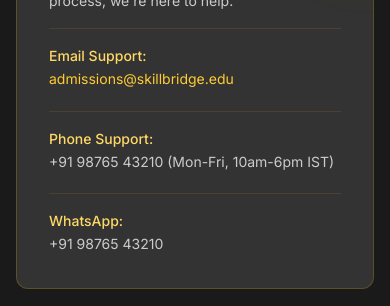
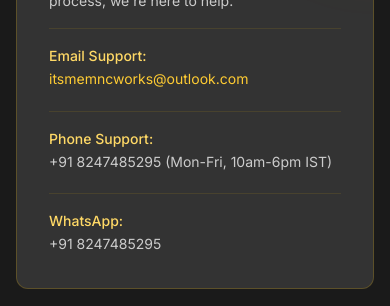
Before and after one commit to Nikhil9989/psb, a Next.js app: page /psb/application-status in a window 390 px wide. Shown: the part 1393-1699 px from the top of the page. Built offline with nearby package versions, Linux system fonts and the light colour scheme.

Commit message:
Update contact information with new email and phone number

```diff
--- a/app/application-status/page.tsx
+++ b/app/application-status/page.tsx
@@ -96,18 +96,18 @@
                 <div className="border-t border-gold-500/10 pt-4">
                   <p className="font-medium text-gold-300">Email Support:</p>
                   <p className="text-obsidian-200">
-                    <a href="mailto:admissions@skillbridge.edu" className="text-gold-400 hover:underline">
-                      admissions@skillbridge.edu
+                    <a href="mailto:itsmemncworks@outlook.com" className="text-gold-400 hover:underline">
+                      itsmemncworks@outlook.com
                     </a>
                   </p>
                 </div>
                 <div className="border-t border-gold-500/10 pt-4">
                   <p className="font-medium text-gold-300">Phone Support:</p>
-                  <p className="text-obsidian-200">+91 98765 43210 (Mon-Fri, 10am-6pm IST)</p>
+                  <p className="text-obsidian-200">+91 8247485295 (Mon-Fri, 10am-6pm IST)</p>
                 </div>
                 <div className="border-t border-gold-500/10 pt-4">
                   <p className="font-medium text-gold-300">WhatsApp:</p>
-                  <p className="text-obsidian-200">+91 98765 43210</p>
+                  <p className="text-obsidian-200">+91 8247485295</p>
                 </div>
               </div>
             </div>
```
